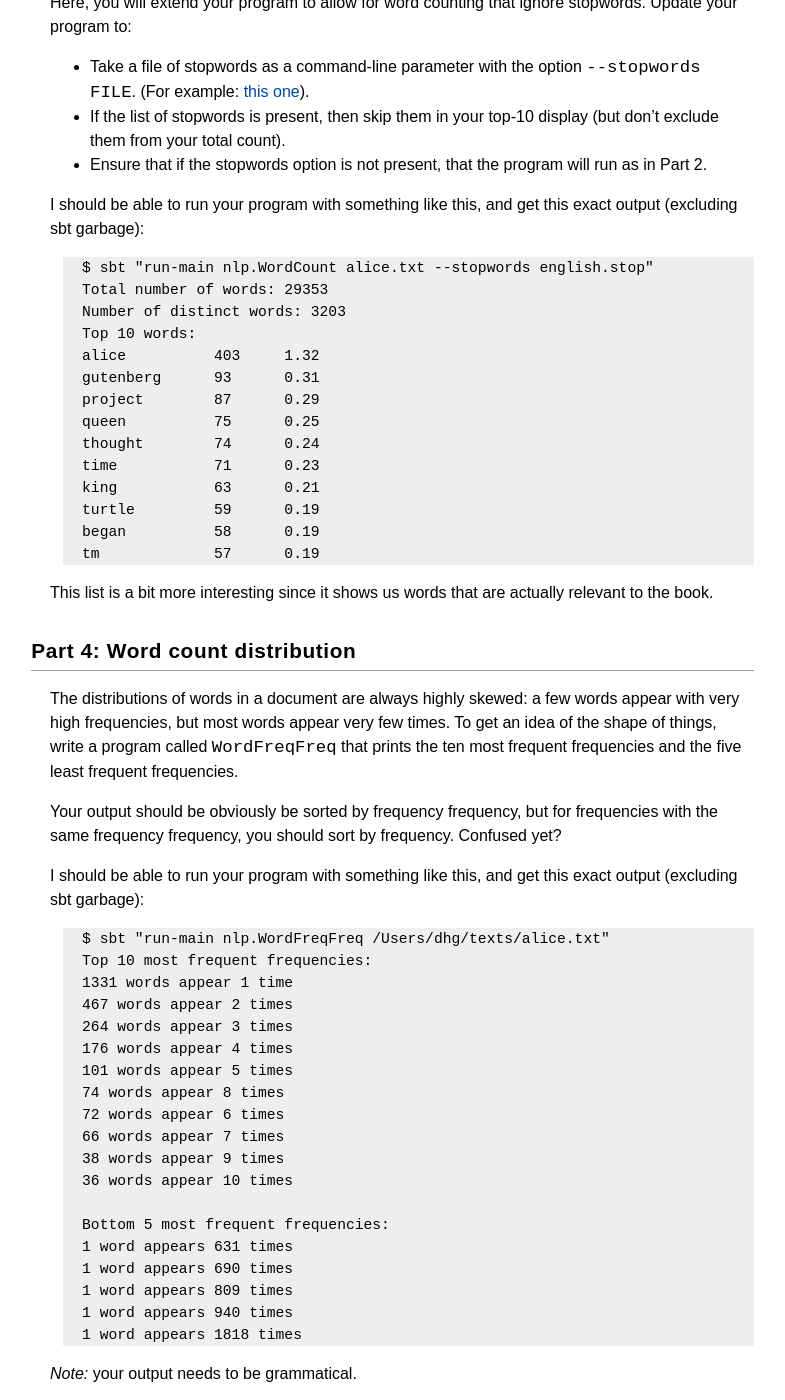
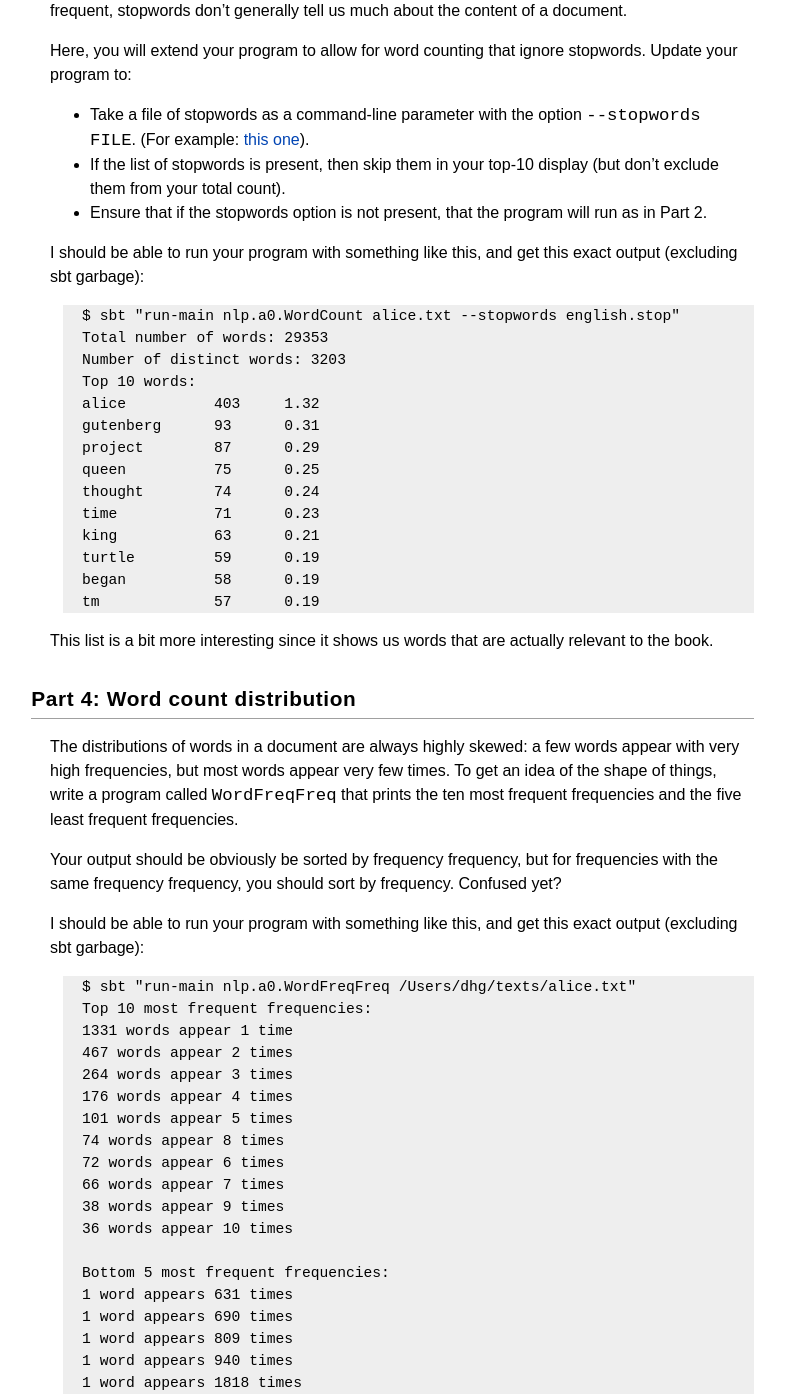
Before and after one commit to sissyliberation/nlpclass-fall2013, a Jekyll site: the page built from site/assignments/a0programming.md, in a window 1280 px wide and 1400 px high, scrolled down 2723 px. Shown: the whole window, without its empty margins (406-1191 px from the left). Built offline with Jekyll 4.4.1, drawn with Linux system fonts in a browser that asks for light colours; some of the changed text lies outside the part shown.

```diff
--- a/site/assignments/a0programming.md
+++ b/site/assignments/a0programming.md
@@ -40,9 +40,9 @@ Follow the instructions on the [Assignment Requirements]({{ page.root }}assignme
 * Add me (GitHub username `dhgarrette`) as a "collaborator"
 * Create a Scala project in (the root of) your repository with `nlpclass-fall2013` as a dependency
 
-All of your code will be located in a package called `nlp`.  The `nlp` folder should be located at:
+All of your code will be located in a package called `nlp.a0`.  The `a0` folder should be in an `nlp` folder.  So you should have this:
 
-    nlpclass-fall2013-<lastname>-<firstname>/src/main/scala/nlp
+    nlpclass-fall2013-<lastname>-<firstname>/src/main/scala/nlp/a0
 
 For an example of this setup, see the program [`Example`](https://github.com/utcompling/nlpclass-fall2013/blob/master/src/main/scala/nlpclass/Example.scala), which is set up in a similar way (though with a different package name).  It can be run as:
 
@@ -65,10 +65,10 @@ Write an application that does the following:
 * Prints the number of *distinct* words in the book.
 * Prints each of the top 10 most frequent words along with its count and its percentage of the total.
 
-The application should be in an `object` called `WordCount` in a package called `nlp`.  I should be able to run your program with something like this, and get this exact output (excluding sbt garbage):
+The application should be in an `object` called `WordCount` in a package called `nlp.a0`.  I should be able to run your program with something like this, and get this exact output (excluding sbt garbage):
 
     $ cd nlpclass-fall2013-<lastname>-<firstname>
-    $ sbt "run-main nlp.WordCount /Users/dhg/texts/alice.txt"
+    $ sbt "run-main nlp.a0.WordCount /Users/dhg/texts/alice.txt"
     Total number of words: 29353
     Number of distinct words: 3203
 	Top 10 words:
@@ -95,7 +95,7 @@ Here, you will extend your program to allow for word counting that ignore stopwo
 
 I should be able to run your program with something like this, and get this exact output (excluding sbt garbage):
 
-    $ sbt "run-main nlp.WordCount alice.txt --stopwords english.stop"
+    $ sbt "run-main nlp.a0.WordCount alice.txt --stopwords english.stop"
     Total number of words: 29353
     Number of distinct words: 3203
     Top 10 words:
@@ -121,7 +121,7 @@ Your output should be obviously be sorted by frequency frequency, but for freque
 
 I should be able to run your program with something like this, and get this exact output (excluding sbt garbage):
 
-    $ sbt "run-main nlp.WordFreqFreq /Users/dhg/texts/alice.txt"
+    $ sbt "run-main nlp.a0.WordFreqFreq /Users/dhg/texts/alice.txt"
 	Top 10 most frequent frequencies:
 	1331 words appear 1 time
 	467 words appear 2 times
@@ -173,7 +173,7 @@ trait NGramCountingToImplement {
 Your task is to implement this trait.  You should create a file that looks like this:
 
 {% highlight scala %}
-package nlp
+package nlp.a0
 
 import nlpclass.NGramCountingToImplement
 
@@ -193,13 +193,13 @@ I'm going to test your class like this:
 {% highlight scala %}
 scala> sbt console
 scala> val aliceText = ...
-scala> new nlp.NGramCounting(3).countNGrams(aliceText)(Vector("the", "white", "rabbit"))
+scala> new nlp.a0.NGramCounting(3).countNGrams(aliceText)(Vector("the", "white", "rabbit"))
 res0: Int = 21
 {% endhighlight %}
 
 Now write a program called `CountTrigrams` that prints the top 10 most frequent trigrams along with their counts. I should be able to run your program with something like this, and get this exact output (excluding sbt garbage):
 
-    $ sbt "run-main nlp.CountTrigrams /Users/dhg/texts/alice.txt"
+    $ sbt "run-main nlp.a0.CountTrigrams /Users/dhg/texts/alice.txt"
 	project gutenberg tm            57
 	the mock turtle                 53
 	i don t                         31
```
